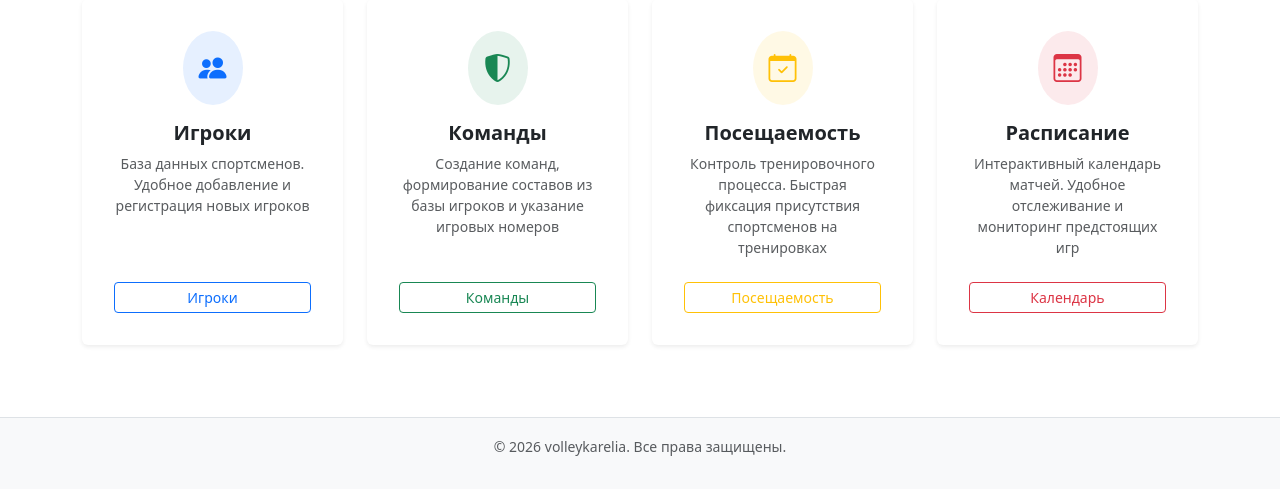
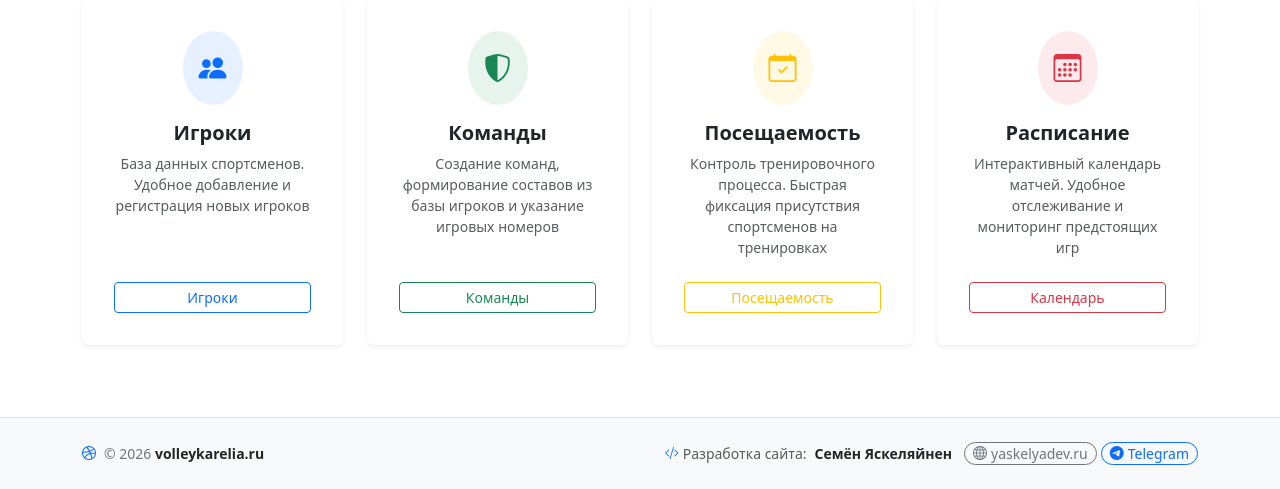
Before and after one commit to yaskelya-dev/volley_club, a Django app: page / in a window 1280 px wide. Shown: the part 442-931 px from the top of the page. Before the commit the page ends 898 px from the top, so only its background shows below. Run offline with Django 5.2, Linux system fonts and the light colour scheme.

Commit message:
Добавил ссылки на себя в footer

```diff
--- a/home/templates/home/base.html
+++ b/home/templates/home/base.html
@@ -47,7 +47,7 @@
                 </button>
 
                 <div class="collapse navbar-collapse" id="navbarContent">
-                    <!-- 4. Навигационные закладки -->
+                    <!-- Навигационные закладки -->
                     <ul class="navbar-nav me-auto mb-2 mb-lg-0 ms-lg-3">
                         <li class="nav-item">
                             <a class="nav-link" href="{% url 'players:list' %}">Игроки</a>
@@ -61,9 +61,6 @@
                         <li class="nav-item">
                             <a class="nav-link" href="{% url 'schedule:index' %}">Расписание</a>
                         </li>
-<!--                        <li class="nav-item">-->
-<!--                            <a class="nav-link" href="#">Новости</a>-->
-<!--                        </li>-->
                     </ul>
 
                     <!-- Правый блок: Переключатель темы и кнопка входа / меню пользователя -->
@@ -119,9 +116,47 @@
     </main>
 
     <!-- Подвал (Footer) -->
-    <footer class="footer mt-auto py-3 bg-body-tertiary border-top text-center text-muted">
+    <footer class="footer mt-auto py-4 bg-body-tertiary border-top">
         <div class="container">
-            <small>&copy; {% now "Y" %} volleykarelia. Все права защищены.</small>
+            <div class="d-flex flex-column flex-md-row justify-content-between align-items-center gap-3 text-secondary small">
+
+                <!-- Копирайт сайта -->
+                <div class="d-flex align-items-center gap-2">
+                    <i class="bi bi-dribbble text-primary"></i>
+                    <span>&copy; {% now "Y" %} <strong class="text-body">volleykarelia.ru</strong></span>
+                </div>
+
+                <!-- Блок разработчика -->
+                <div class="d-flex align-items-center flex-wrap justify-content-center gap-2">
+                    <span class="d-inline-flex align-items-center gap-1 text-body-secondary">
+                        <i class="bi bi-code-slash text-primary"></i>
+                        Разработка сайта:
+                    </span>
+                    <span class="fw-semibold text-body">Семён Яскеляйнен</span>
+
+                    <!-- Кнопки-ссылки -->
+                    <div class="d-inline-flex align-items-center gap-1 ms-md-1">
+                        <a href="https://yaskelyadev.ru/"
+                           target="_blank"
+                           rel="noopener"
+                           class="btn btn-sm btn-outline-secondary py-0 px-2 rounded-pill d-inline-flex align-items-center gap-1"
+                           title="Сайт разработчика">
+                            <i class="bi bi-globe"></i>
+                            <span>yaskelyadev.ru</span>
+                        </a>
+
+                        <a href="https://t.me/yaskelya"
+                           target="_blank"
+                           rel="noopener"
+                           class="btn btn-sm btn-outline-primary py-0 px-2 rounded-pill d-inline-flex align-items-center gap-1"
+                           title="Написать в Telegram">
+                            <i class="bi bi-telegram"></i>
+                            <span>Telegram</span>
+                        </a>
+                    </div>
+                </div>
+
+            </div>
         </div>
     </footer>
 
--- a/home/templates/home/index.html
+++ b/home/templates/home/index.html
@@ -17,7 +17,7 @@
             <p class="col-md-8 fs-4">
                 Портал на котором можно вести учёт волейбольной команды
             </p>
-            <a class="btn btn-primary btn-lg" href="#">Попробовать</a>
+            <a class="btn btn-primary btn-lg" href="{% url 'players:list' %}">Попробовать</a>
         </div>
     </div>
 
```
